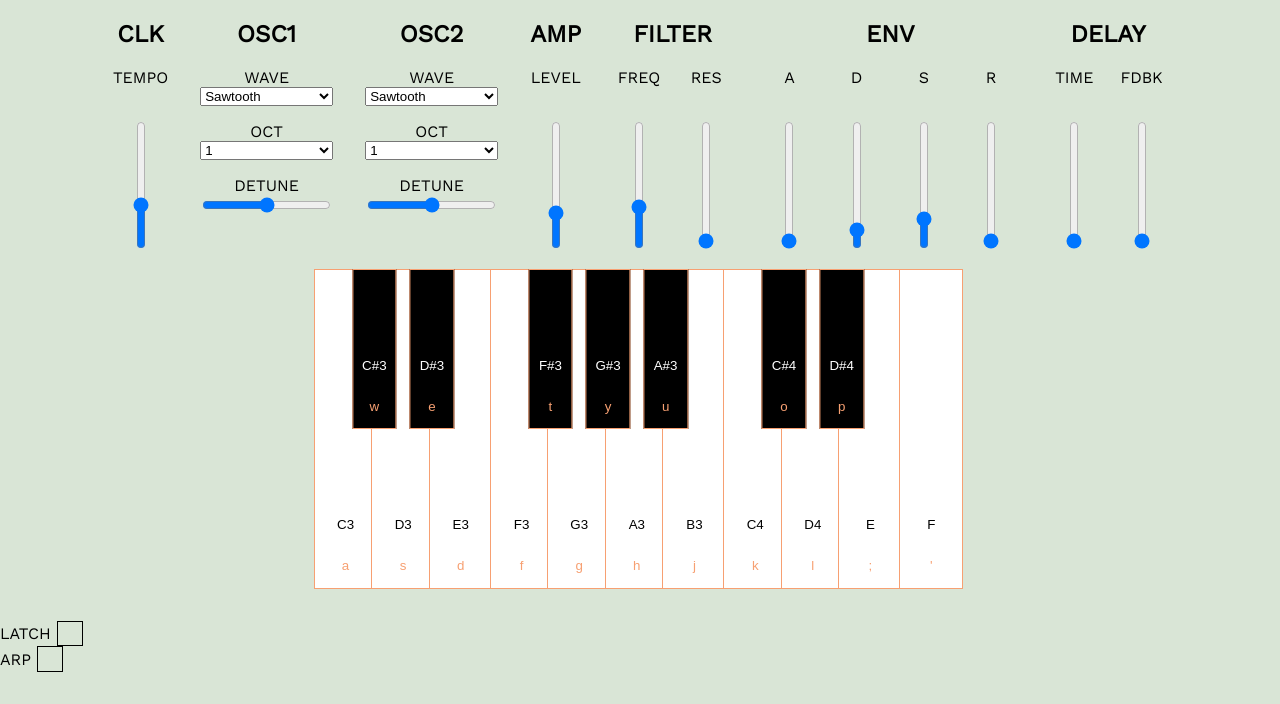
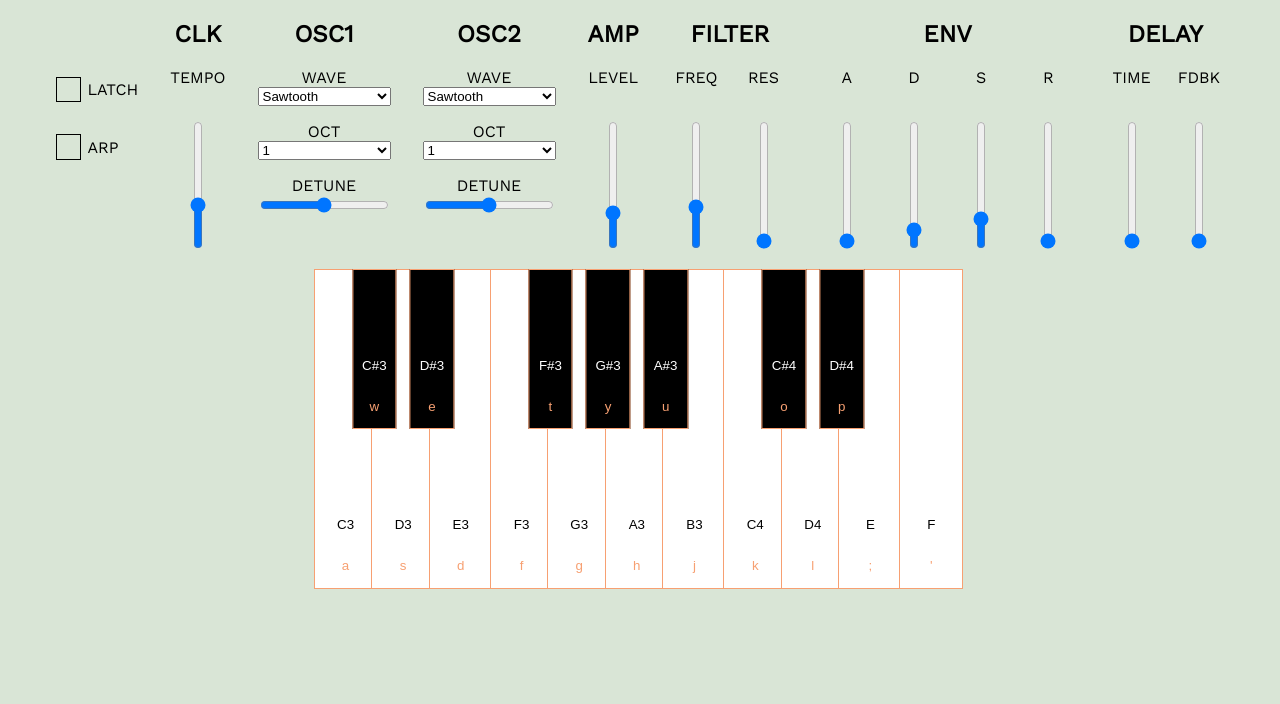
Before and after one commit to cicadasound/hello-synthesizer, a React (Create React App) app: page / in a window 1280 px wide. Shown: the top 704 px of the page. Built offline with nearby package versions, Linux system fonts and the light colour scheme.

Commit message:
Update 4 files

```diff
--- a/src/components/Synth.js
+++ b/src/components/Synth.js
@@ -326,6 +326,12 @@ export const Synth = () => {
       tabIndex={0}
     >
       <div className="synth__controls">
+        <section className="controls-section">
+          <div className="latch-group">
+            <Toggle label="LATCH" onChange={handleLatchChange} active={latch} />
+            <Toggle label="ARP" onChange={handleArpChange} active={arp} />
+          </div>
+        </section>
         <Clock title="CLK" clock={clock} onChange={handleClockChange} />
         <Oscillator title="OSC1" osc={osc1} onChange={handleOsc1Change} />
         <Oscillator title="OSC2" osc={osc2} onChange={handleOsc2Change} />
@@ -343,8 +349,6 @@ export const Synth = () => {
         onKeyTouchStart={handleKeyTouchStart}
         onKeyTouchEnd={handleKeyTouchEnd}
       />
-      <Toggle label="LATCH" onChange={handleLatchChange} active={latch} />
-      <Toggle label="ARP" onChange={handleArpChange} active={arp} />
       <Analyser
         audioContext={audioContext.current}
         inputNode={mainGainRef.current}
--- a/src/components/Toggle.js
+++ b/src/components/Toggle.js
@@ -5,12 +5,12 @@ export function Toggle({label, active, onChange}) {
   const toggleClasses = classnames('toggle', {'toggle--active': active});
   return (
     <div className={toggleClasses}>
-      <label className="toggle__label">{label}</label>
       <button
         className="toggle__input"
         aria-label={label}
         onClick={onChange}
       ></button>
+      <label className="toggle__label">{label}</label>
     </div>
   );
 }
--- a/src/styles.css
+++ b/src/styles.css
@@ -181,3 +181,11 @@ body {
   background-color: var(--tangerine);
   color: white;
 }
+
+.latch-group {
+  display: flex;
+  flex-direction: column;
+  gap: 2rem;
+  justify-content: center;
+  height: 100%;
+}
```
Also changed, not shown: 1 other file (tests, documents, lock files or other folders).
